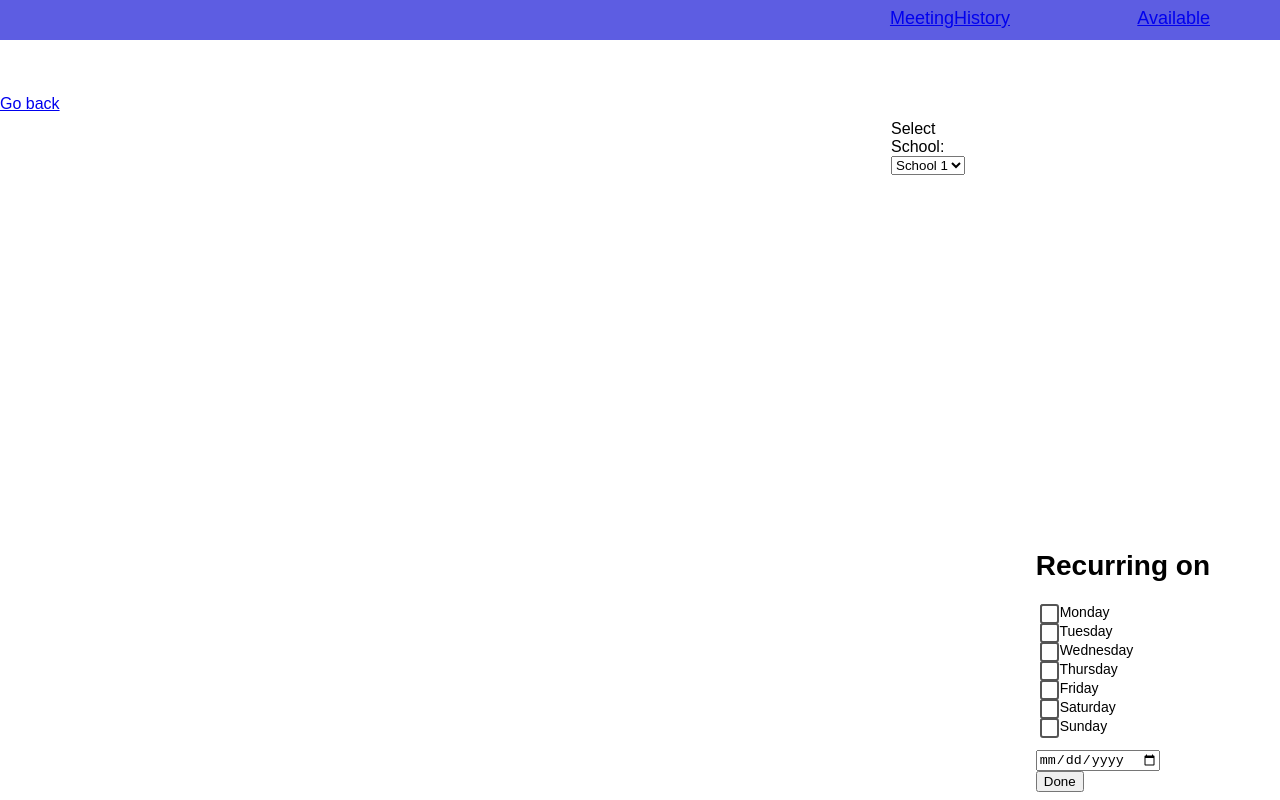
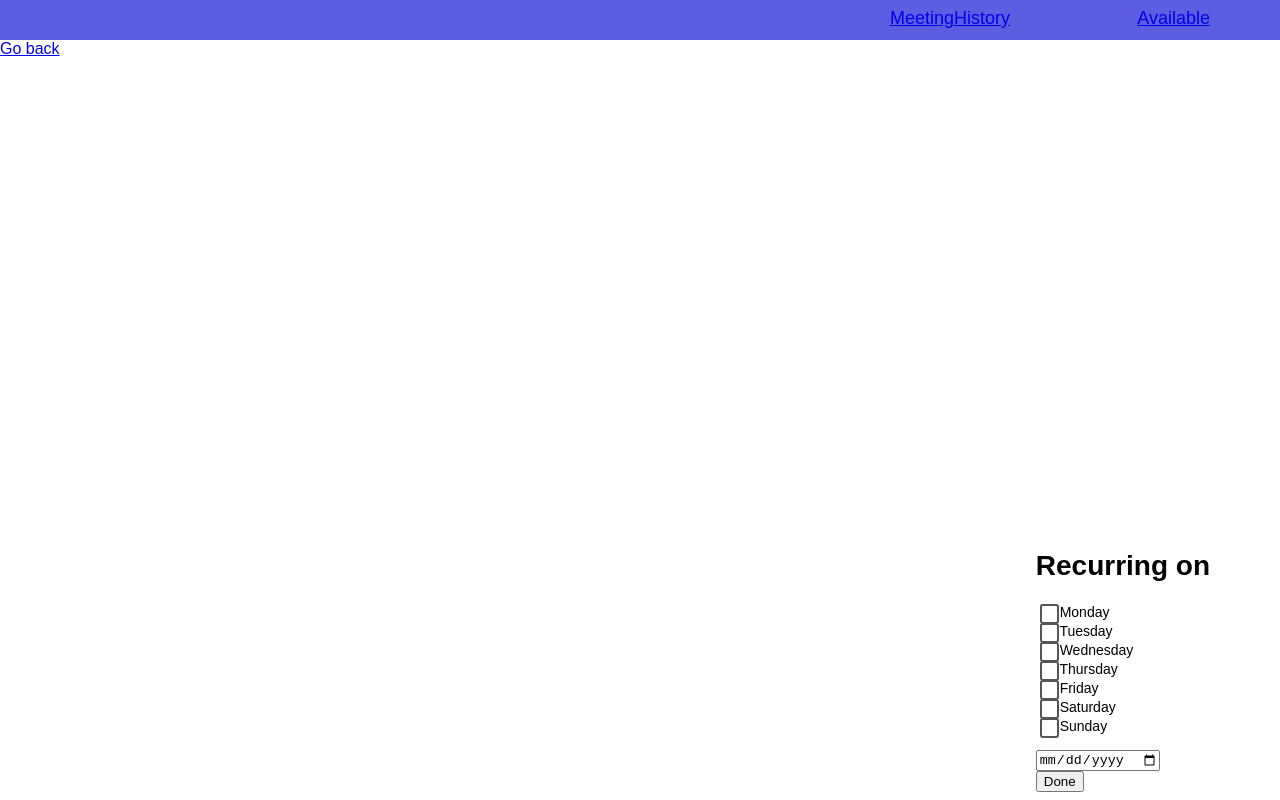
Before and after one commit to sehersarin/MSCI342-Term-Project, a React (Create React App) app in the folder react-ui/: page /WorkerAvailableInputPage in a window 1280 px wide. Built offline with nearby package versions, Linux system fonts and the light colour scheme.

Commit message:
Commented out school dropdown, no functionaly for school dropdown list yet

```diff
--- a/react-ui/src/components/Layouts/InputWorkerTimes/CheckboxApplication.js
+++ b/react-ui/src/components/Layouts/InputWorkerTimes/CheckboxApplication.js
@@ -49,7 +49,7 @@ class Check extends React.Component { // this is a class component for the check
     /* console.log(this.state);  */ //test line
    /*  const startDay = moment("9-5-2020");  */
    const startDay = moment(document.getElementById("DATE").value)
-   console.log(startDay.format("DD-MM-YYYY"));
+  /*  console.log(startDay.format("DD-MM-YYYY")); */ // Test line
 
     let AvailableDates = [];
     let currentDayNumber = moment(startDay).day();
@@ -68,7 +68,7 @@ class Check extends React.Component { // this is a class component for the check
         var AddDayCounter = i;
 
         if(AddDayCounter<currentDayNumber){
-          AddDayCounter= AddDayCounter + 7; // to ensure that users are not adding recurring schedule to passed days
+          AddDayCounter= AddDayCounter + 7; // to ensure that users are not adding recurring schedule to days before the selected date
         }
 
         let StartingDay = startofweek.add(AddDayCounter,'day');
--- a/react-ui/src/components/Layouts/InputWorkerTimes/WorkerInputpage.js
+++ b/react-ui/src/components/Layouts/InputWorkerTimes/WorkerInputpage.js
@@ -25,14 +25,14 @@ class WorkerInputpage extends React.Component {    // this class component would
                  {/* <TimeSlot/> */}
 
 
-                <Container className = "wraper">
+                {/* <Container className = "wraper">
                     <label for ="school" className = "SelectSchoolsLabel" > Select School:</label>
                     <select name="school" className ="SelectSchools"  id="school">
                     <option value="School1">School 1</option>
                     <option value="School2">School 2</option>
                     <option value="School3">School 3</option>
                     </select>
-                </Container>
+                </Container>  */}
 
                 <Link to="/dashboard" >Go back</Link>
 
```
